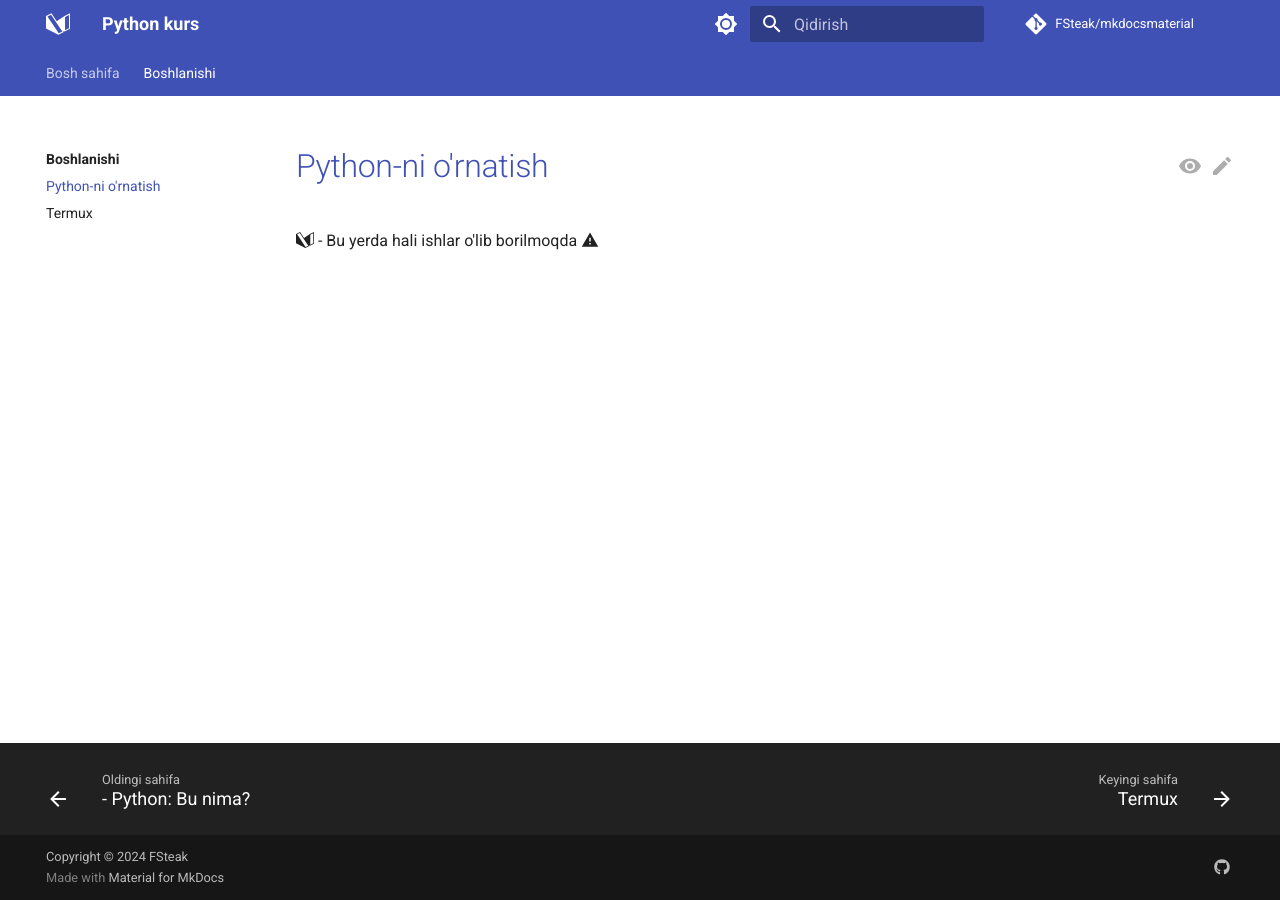
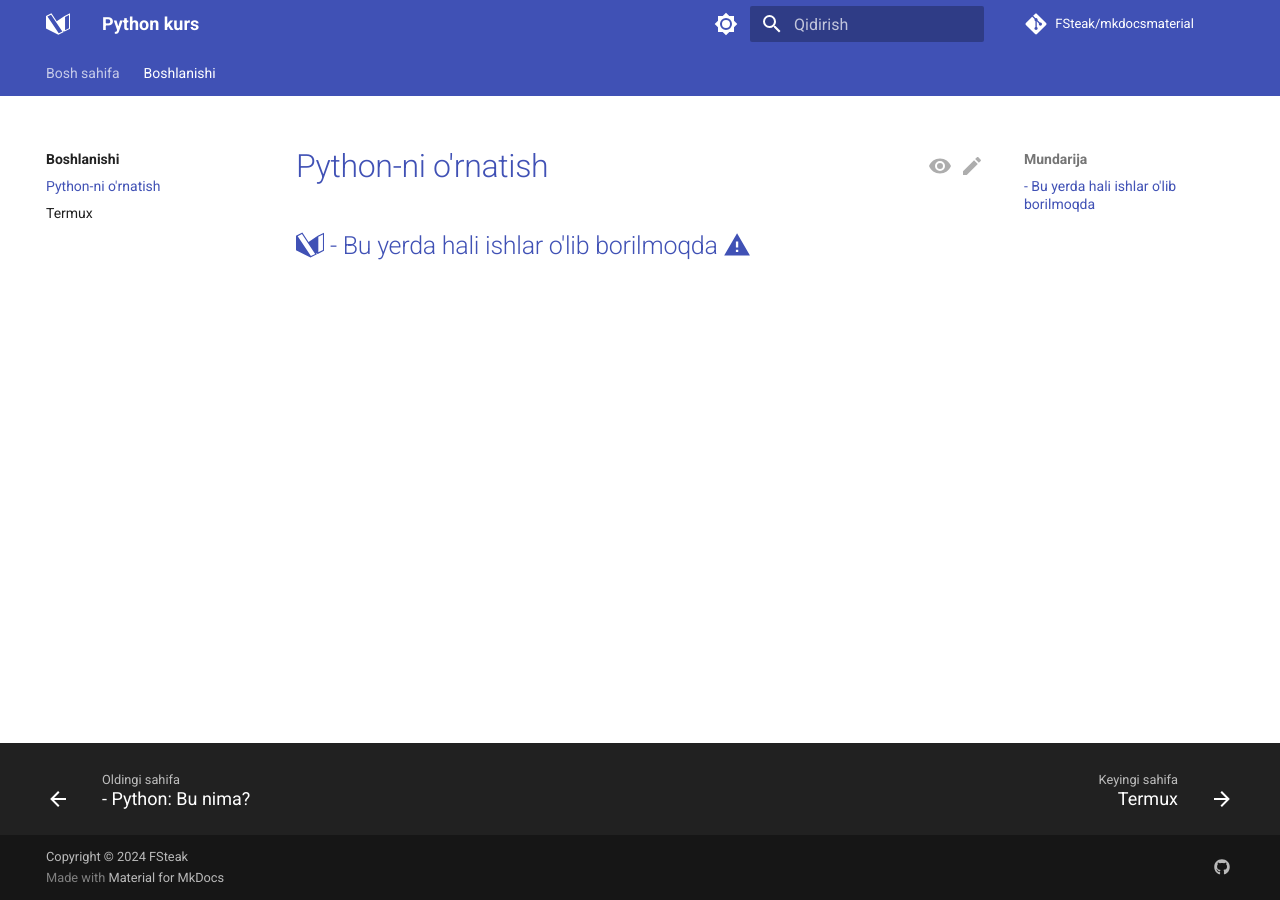
Before and after one commit to FSteak/mkdocsmaterial, an MkDocs documentation site: the page built from docs/getting-started/installing-python.md, in a window 1280 px wide. Built offline with MkDocs 1.6.1 and Material for MkDocs 9.7.7, drawn with Linux system fonts in a browser that asks for light colours; comment, search, counter and statistics services are not loaded.

Commit message:
Preparing for adding metrics to org

```diff
--- a/docs/getting-started/installing-python.md
+++ b/docs/getting-started/installing-python.md
@@ -1,2 +1,2 @@
 # Python-ni o'rnatish
-:simple-materialformkdocs: - Bu yerda hali ishlar o'lib borilmoqda :material-alert:
+## :simple-materialformkdocs: - Bu yerda hali ishlar o'lib borilmoqda :material-alert:
--- a/mkdocs.yml
+++ b/mkdocs.yml
@@ -81,7 +81,6 @@ theme:
     - navigation.expand
     - navigation.prune
     - toc.follow
-    - toc.integrate
     - navigation.top
     - header.autohide
     - navigation.footer
```
Also changed, not shown: docs/getting-started/termux.md (+1 -1 lines).
